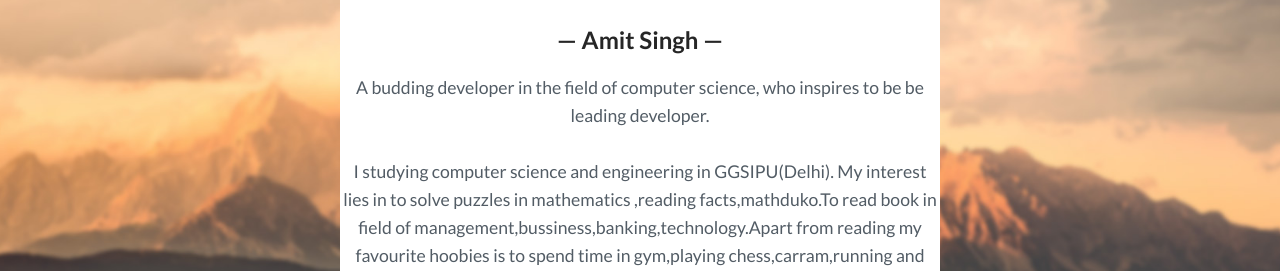
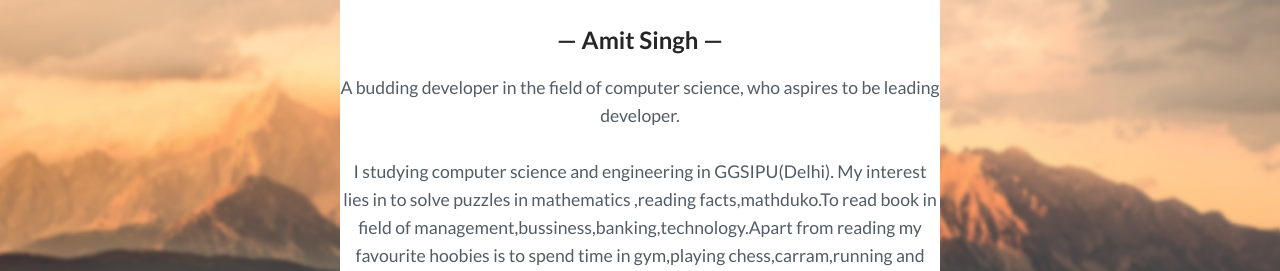
Before and after one commit to shyamendrasingh/amit2020cs.github.io, a Jekyll site: the page built from _pages/about.html, in a window 1280 px wide. Shown: the part 308-579 px from the top of the page. Built offline with Jekyll 4.4.1, drawn with Linux system fonts in a browser that asks for light colours.

Commit message:
Update about.html

```diff
--- a/_pages/about.html
+++ b/_pages/about.html
@@ -12,7 +12,7 @@ permalink: /about/
         </div>
         <div class="author_info">
           <h2 class="author_title">{% if site.author-name %}{{site.author-name}}{% else %}Dwayne Newman{% endif %}</h2>
-          <p class="author_subtitle">{% if site.about-author %}{{site.about-author}}{% else %} A budding developer in the field of computer science, who inspires to be be leading developer.{% endif %}</p>
+          <p class="author_subtitle">{% if site.about-author %}{{site.about-author}}{% else %} A budding developer in the field of computer science, who aspires to be leading developer.{% endif %}</p>
           <p class="author_subtitle">I studying computer science and engineering in GGSIPU(Delhi). My interest lies in to solve puzzles in mathematics ,reading facts,mathduko.To read book in field of management,bussiness,banking,technology.Apart from reading my favourite hoobies is to spend time in gym,playing chess,carram,running and many more.</p>
         </div>
       </div>
```
